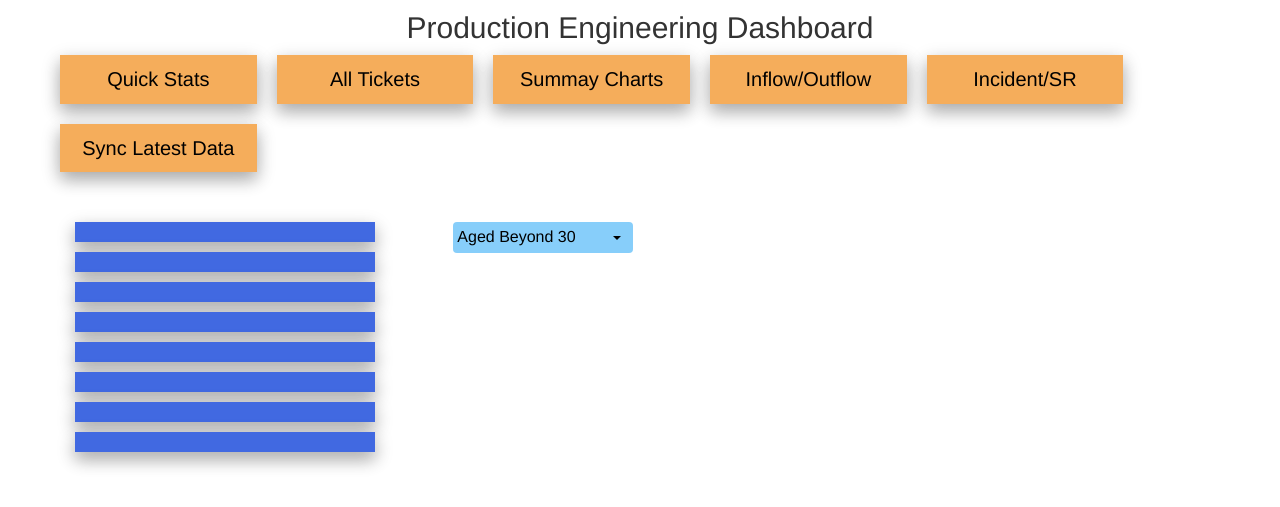
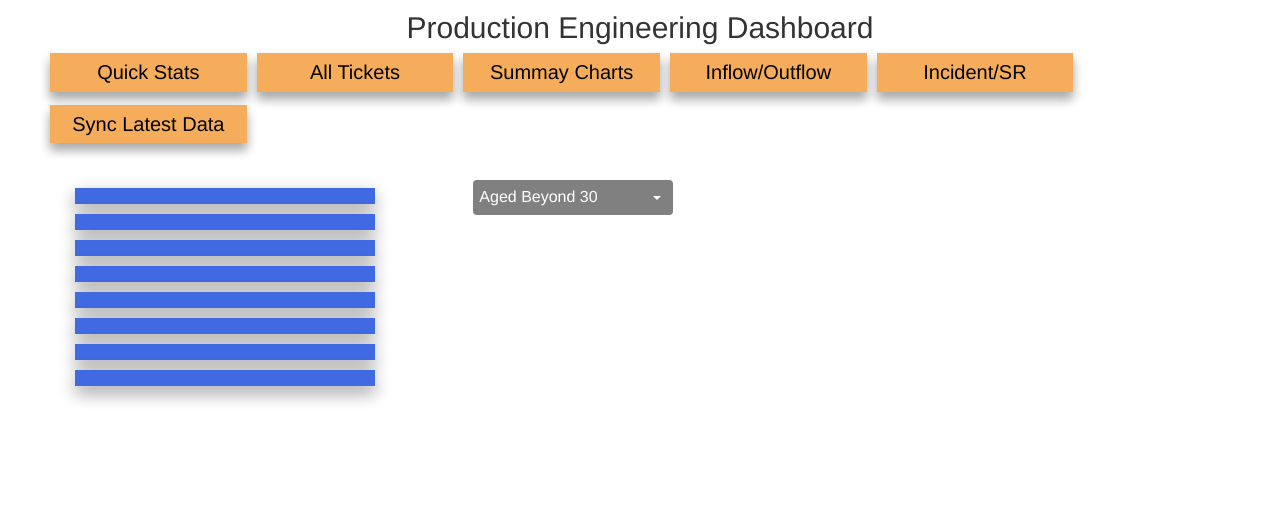
Before and after one commit to SANT954/Dashboard-Ticket-Analysis, a Django app: page / in a window 1280 px wide. Shown: the top 507 px of the page. Run offline with Django 3.2, Linux system fonts and the light colour scheme; some libraries are stand-ins or nearby versions.

Commit message:
Fixed few things

```diff
--- a/PED/data_layer.py
+++ b/PED/data_layer.py
@@ -30,8 +30,8 @@ current_open_aged_30="select count(*) from report where  created < sysdate-30 an
 
 
 
-ticketicket_data_30="Select TICKET,CATEGORY,DISPOSITION,ASSIGNED,trim(BUG_NUMBER),  CONTROL_NUMBER   from report where status not in ('Solved')  and created< sysdate-30"
-ticketicket_data_7="Select TICKET,CATEGORY,DISPOSITION,ASSIGNED,trim(BUG_NUMBER),  CONTROL_NUMBER   from report where status not in ('Solved')  and created< sysdate-7 and created > sysdate-30"
+ticketicket_data_30="Select TICKET,CATEGORY, ASSIGNED,trim(BUG_NUMBER),trunc(sysdate-created) as AGE,   CONTROL_NUMBER   from report where status not in ('Solved')  and created< sysdate-30"
+ticketicket_data_7="Select TICKET,CATEGORY,ASSIGNED,trim(BUG_NUMBER),trunc(sysdate-created) as AGE,  CONTROL_NUMBER   from report where status not in ('Solved')  and created< sysdate-7 and created > sysdate-30"
 
 
 def getConnectionCursor():
--- a/PED/static/index.css
+++ b/PED/static/index.css
@@ -33,19 +33,22 @@ body {
 
 
 #bootstrap-overrides .sel_id .btn-default{
- background-color: #87CEFA	;
+ background-color: #808080	;
      /* Green */
     border: none;
-
-    padding: 4px;
+    position:relative;
+    padding: 6px;
     text-align: center;
     text-decoration: none;
-    color:black;
+    color:white;
     display: inline-block;
     font-size: 16px;
-    margin: 10px;
+    /* margin-left: 100px; */
+    margin-top: 2px;
+    left:30px;
+    margin-bottom:  0px;
     cursor: pointer;
-    max-width:180px;
+    max-width:200px;
     -webkit-transition-duration: 0.4s;
     /* Safari */
     transition-duration: 0.4s;
@@ -78,18 +81,21 @@ medium stale blue : 7B68EE
 */
 
 
-#buttons .button ,#load_confirm .button{
+#buttons .button {
     background-color: #F5AD5B	;
     /* Green */
     border: none;
 
-    padding: 10px;
+     padding:5px;
     text-align: center;
     text-decoration: none;
     color:black;
-    display: inline-block;
+    /* display: inline-block; */
     font-size: 20px;
-    margin: 10px;
+
+      margin-right: 10px;
+    margin-top:8px;
+    /* max-width:80px; */
     cursor: pointer;
     -webkit-transition-duration: 0.4s;
     /* Safari */
@@ -107,7 +113,7 @@ medium stale blue : 7B68EE
     /* Green */
     border: none;
 
-    padding: 10px;
+    padding: 8px;
     max-width:300px;
     text-decoration: none;
     color:white;
@@ -147,7 +153,7 @@ margin-top: 5px;    margin-bottom: 5px;
 }
 
 .button2,#load_confirm .button2 {
-    box-shadow: 0 8px 16px 0 rgba(0, 0, 0, 0.2), 0 6px 20px 0 rgba(0, 0, 0, 0.19);
+    box-shadow: 0 8px 10px 0 rgba(0, 0, 0, 0.2), 0 6px 10px 0 rgba(0, 0, 0, 0.19);
     margin :  5px 0px
 }
 
--- a/PED/templates/index.html
+++ b/PED/templates/index.html
@@ -78,18 +78,7 @@ $(function() {
 
 </div>
 
-
-
- <div id="load_confirm" class="row" style="display: none">
-
-
-			<button  type='button' value="load_confirm"
-				name="load_confirm" class="button button2"  onClick="loadConfirm()"  style="  margin text-align: center;position: absolute; padding=40px"
-				>Confirm To Sync</button>
-
- </div>
-
-		<div id="loader_id"  style=" margin: 50px 400px 40px 500px"; class="nothing"></div>
+ 		 		<div id="loader_id"  style=" margin: 50px 400px 40px 500px"; class="nothing"></div>
 
 		<div>
 
@@ -137,50 +126,8 @@ $(function() {
 			<p id="showing_for"></p>
 		</div>
 
- <!-- <div  class ="side" >
- <img id="side" src="/static/image.png">
 
-		<div id='quick_stats_data' class ="side" >
-			<p class="  text_box" id="total_open_tickets"></p>
-			<p class="  text_box" id="total_open_incidents"></p>
-			<p class="  text_box" id="total_open_sr"></p>
-			<p class="  text_box" id="total_open_auto_incidents"></p>
-			<p class="  text_box" id="total_open_manual_incidents"></p>
-			<p class="  text_box" id="total_open_p1s"></p>
-			<p class="  text_box" id="total_aged_7"></p>
-			<p class="  text_box" id="total_aged_30"></p>
-		</div>
-
-</div>
- -->
-
-
-
-<!--  <div  class ="side" >
- <div id="table-container_7">
-
-			<table id="table_7" class="col-lg-6 table table-striped table-bordered"
-				></table>
-		</div>
-
-
-		<div id='quick_stats_data' class =" col-lg-5 side" >
-			<p class="  text_box" id="total_open_tickets"></p>
-			<p class="  text_box" id="total_open_incidents"></p>
-			<p class="  text_box" id="total_open_sr"></p>
-			<p class="  text_box" id="total_open_auto_incidents"></p>
-			<p class="  text_box" id="total_open_manual_incidents"></p>
-			<p class="  text_box" id="total_open_p1s"></p>
-			<p class="  text_box" id="total_aged_7"></p>
-			<p class="  text_box" id="total_aged_30"></p>
-		</div>
-
-</div>
-
-
- -->
-
- <div  class ="row" >
+ <div id='quick_stats_data'  class ="row" >
 
 		<select id="days_to_search" data-live-search="true" data-live-search-style="startsWith"
 			class="selectpicker sel_id" onchange="pullQuickStats()">
@@ -190,7 +137,7 @@ $(function() {
 
 		</select>
 
- 		<div id='quick_stats_data' class =" col-lg-4" >
+ 		<div  class =" col-lg-4" >
 			<p class="  text_box" id="total_open_tickets"></p>
 			<p class="  text_box" id="total_open_incidents"></p>
 			<p class="  text_box" id="total_open_sr"></p>
@@ -207,15 +154,7 @@ $(function() {
 			<table id="table_7" class="table table-striped table-bordered"
 				></table>
 		</div>
-
-<!--
- <div id="table-container_30" class ="col-lg-8 ">
-
-			<table id="table_30" class="table table-striped table-bordered"
-				></table>
-		</div>
-		 -->
-</div>
+ </div>
 
 
 
```
Also changed, not shown: PED/static/index.js (+148 -176 lines).
